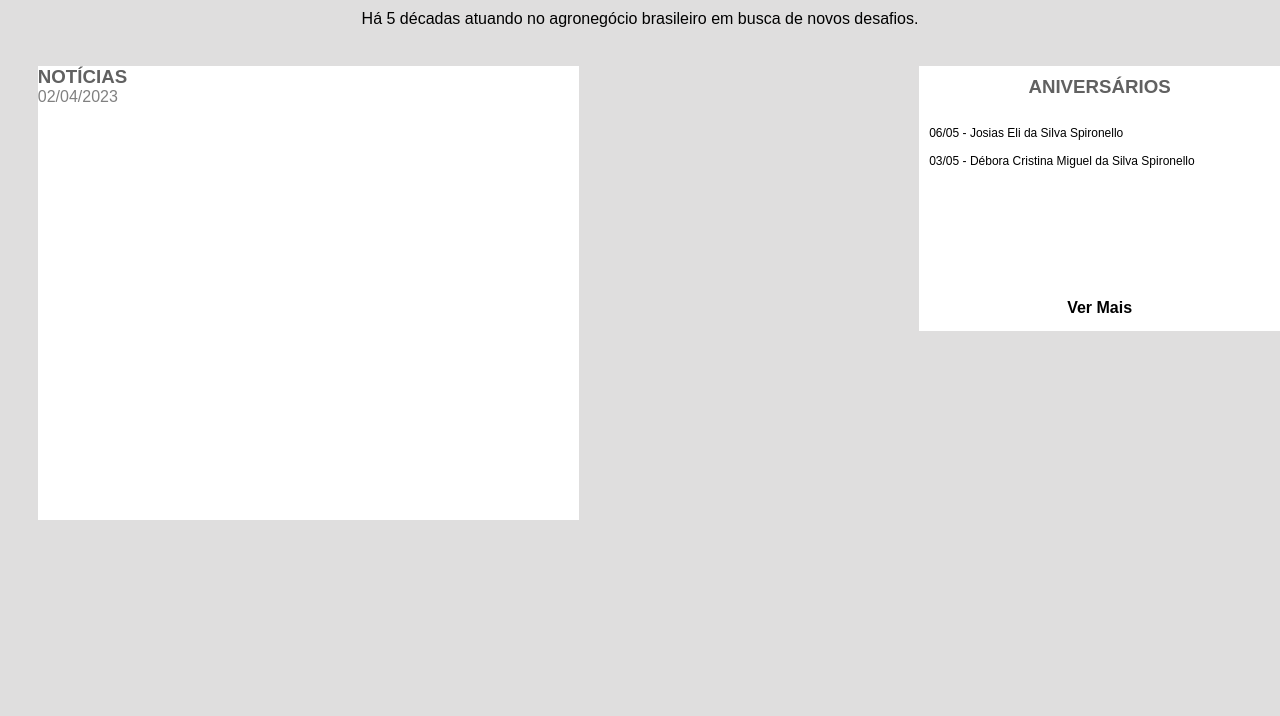
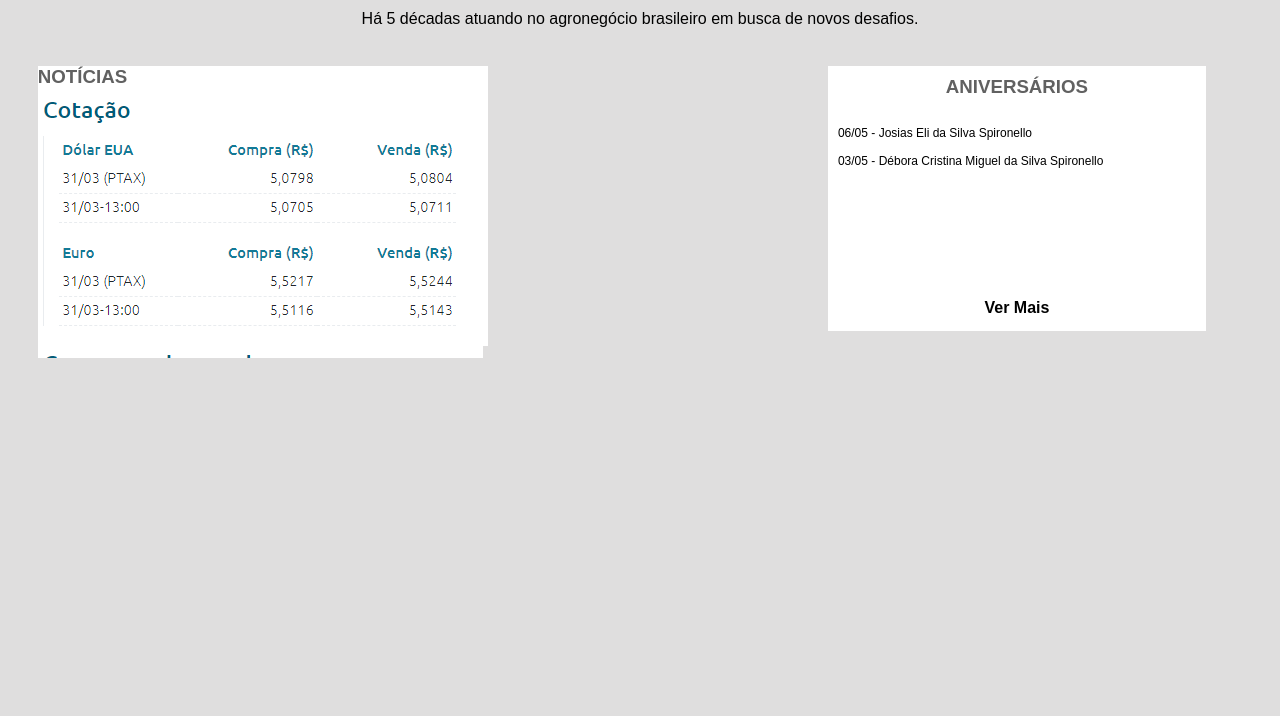
Before and after one commit to JosiasKayan/bandeirantesIntranet, a plain HTML site: page index.html in a window 1280 px wide. Shown: the part 84-800 px from the top of the page. Drawn offline with Linux system fonts and the light colour scheme.

Commit message:
atualizado 02/04

```diff
--- a/index.css
+++ b/index.css
@@ -100,11 +100,12 @@ header li:hover{
 /*Quadro de notícia*/
 
 .q1{
-    height: 12cm;
-    width: 15cm;
+    height: 280px;
+    width: 450px;
     background-color: white;
     margin: 1cm 0 0 1cm;
 }
+
 
 
 /*Quadro de aniversáriantes*/
@@ -151,3 +152,9 @@ text-align: center;
 .botao_vermais p a:hover{
     text-decoration: underline;
 }
+
+
+.layout3{
+    height: 15cm;
+    display: flex;
+}
--- a/index.html
+++ b/index.html
@@ -24,7 +24,7 @@
 
         <div class="espaco2"></div>
         <ul>
-        <li><a href="#">INSTITUCIONAL</a></li>
+
         <li><a href="#">NOTÍCIAS</a></li>
         <li><a href="#">TERMINAIS</a></li>
         <li><a href="#">CONTATO</a></li>
@@ -62,10 +62,10 @@
 
      <h3 style="color: rgb(97, 97, 97);">NOTÍCIAS</h3>
 
+     <img src="img/cotacao.png" alt="cotação">
 
 
 
-        <p style="color: gray;">02/04/2023</p>
         </div>
 
 
@@ -83,6 +83,7 @@
             <p>  <br> 03/05 - Débora Cristina Miguel da Silva Spironello </p>
 
 </div>
+
 
 <div class="botao_vermais">
     <p><a href="aniversarios.html">Ver Mais</a></p>
```
Also changed, not shown: img/cotacao.png (added).
